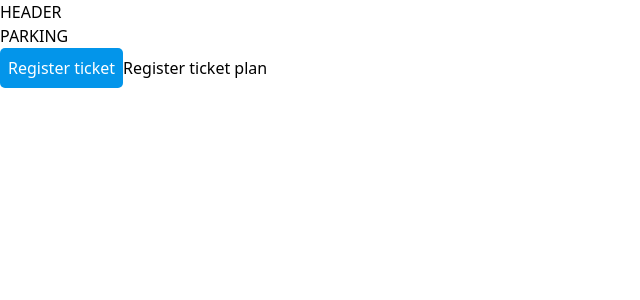
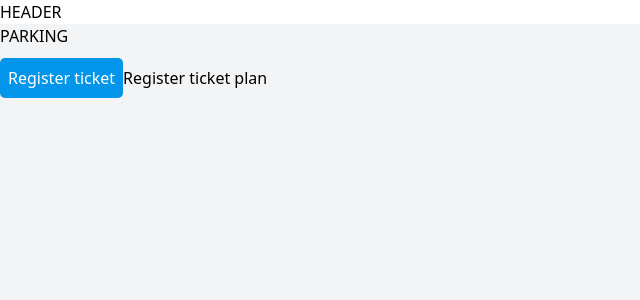
Before and after one commit to angelpimentell/parking-frontend, a React (Create React App) app: page / in a window 1280 px wide. Shown: the top 300 px of the page, without its empty margins (0-640 px from the left). Built offline with nearby package versions, Linux system fonts and the light colour scheme.

Commit message:
Remove routes in index.js

```diff
--- a/src/index.js
+++ b/src/index.js
@@ -1,42 +1,27 @@
 import React from 'react';
 import ReactDOM from 'react-dom/client';
+
 import './index.css';
-// import App from './App';
+import './styles/common/Button.css';
+import './styles/common/Form.css';
 
+import Header from './components/common/Header';
 import GeneralContextProvider from './contexts/GeneralContext';
 
-import Main from './components/common/Main';
-import TicketPlanForm from './components/parking/TicketPlanForm';
-import LoginForm from './components/common/LoginForm';
-
-import Header from './components/common/Header';
-
 import {
-  createBrowserRouter,
   RouterProvider,
 } from "react-router-dom";
 
-const router = createBrowserRouter([
-  {
-    path: "/",
-    element: <Main />,
-  },
-  {
-    path: "/ticket",
-    element: <TicketPlanForm />,
-  },
-  {
-    path: "/login",
-    element: <LoginForm />,
-  },
-]);
+import router from './routes';
 
 const root = ReactDOM.createRoot(document.getElementById('root'));
 root.render(
   <React.StrictMode>
     <GeneralContextProvider>
       <Header>
-        <RouterProvider router={router} />
+        <main className="bg-gray-100 h-screen">
+          <RouterProvider router={router} />
+        </main>
       </Header>
     </GeneralContextProvider>
   </React.StrictMode>
```
